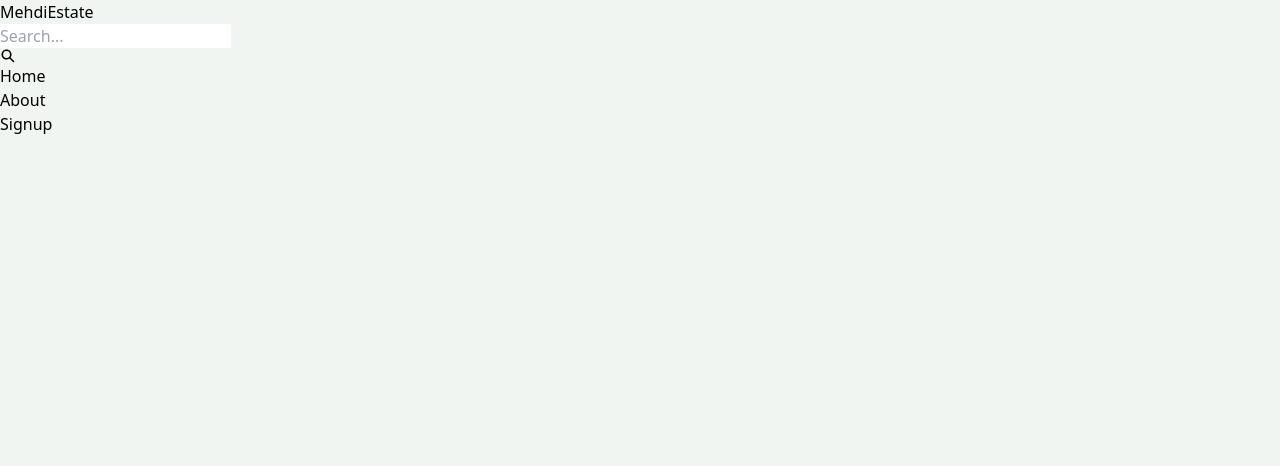
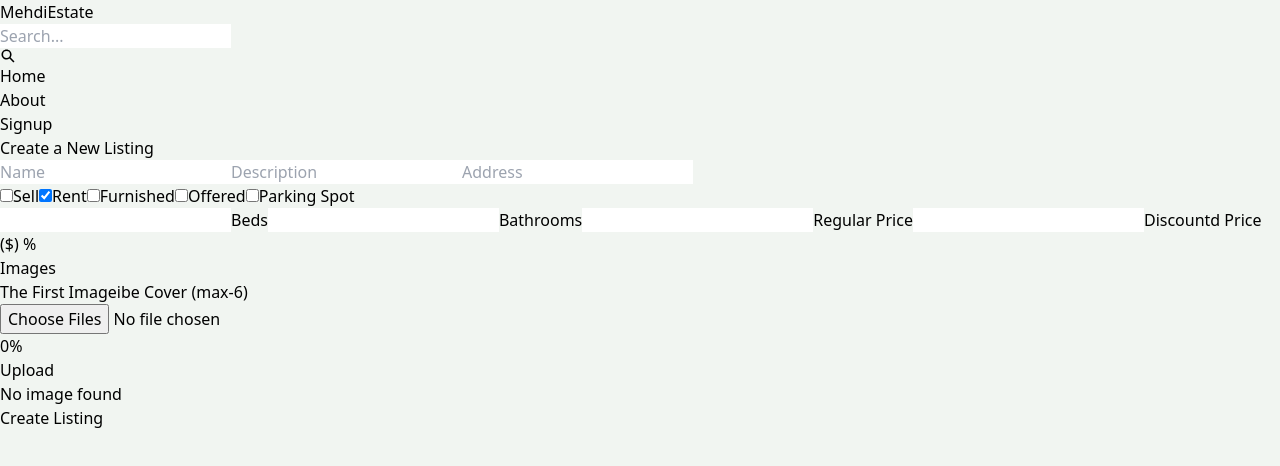
Before and after one commit to mehdi621-git/Real-Estate-Project, a React (Vite) app in the folder client/: page /newListing/1 in a window 1280 px wide. Shown: the top 466 px of the page. Built offline with nearby package versions, Linux system fonts and the light colour scheme.

Commit message:
Till Backend of Updation Completed

```diff
--- a/client/src/App.jsx
+++ b/client/src/App.jsx
@@ -27,7 +27,7 @@ function App() {
   <Route path='/profile' element={<Profile></Profile>}></Route>
 </Route>
   <Route path='/about' element={<About></About>}></Route>
-  <Route path='/newListing' element={<Listing></Listing>}></Route>
+  <Route path='/newListing/:id' element={<Listing></Listing>}></Route>
 
 
 
--- /dev/null
+++ b/client/src/Components/Block.jsx
@@ -0,0 +1,21 @@
+import React from 'react'
+import Button from './Button'
+import { Link } from 'react-router-dom'
+
+const Block = ({list,linkto,editButton,deleteButton , editButtonLink}) => {
+  return (
+    <div className='flex justify-between p-2 border'>
+
+        <Link to = {linkto} className='flex items-center gap-2'>
+        <img src={list.imageUrls[0]} alt=""  className='w-14 h-9 '/>
+        <p className='font-semibold text-sm'>{list.name}</p>
+        </Link>
+        <div className='flex flex-col border p-2'>
+          <Link to={editButtonLink}>   <Button text={'Edit'} type={'button'} styles={'text-green-600'} onclick={editButton}></Button></Link>
+           <Button text={'Delete'} type={'button'} styles={'text-red-600'} onclick={deleteButton}></Button>
+        </div>
+    </div>
+  )
+}
+
+export default Block
--- a/client/src/pages/Listing.jsx
+++ b/client/src/pages/Listing.jsx
@@ -3,6 +3,7 @@ import Input from "../Components/Input";
 import Button from "../Components/Button";
 import axios from "axios";
 import { useSelector } from "react-redux";
+import {  useNavigate } from "react-router-dom";
 
 const Listing = () => {
   const { user } = useSelector((state) => state.user);
@@ -11,6 +12,7 @@ const Listing = () => {
   const [imageUrl, setimageUrl] = useState([]);
   const [formerror,setformerror]=useState('');
   const [formloading,setformloading] =useState(false)
+
   const [formdata, setformdata] = useState({
     imageUrls: [],
     name: "",
@@ -27,6 +29,7 @@ const Listing = () => {
   });
   const [error, seterror] = useState("");
   const [loading, setloading] = useState(false);
+  const navigate = useNavigate()
   console.log(typeof images);
 
   const handleUploadImages = () => {
@@ -108,6 +111,7 @@ const Listing = () => {
   })
   console.log(res.data)
   setformloading(false)
+  navigate(`/newListing/${res.data._id}`)
     } catch (error) {
           setformerror(error)
     }
@@ -122,29 +126,29 @@ const Listing = () => {
         {/* Left Section */}
         <div className="flex-1 flex flex-col gap-4">
           <Input type={'text'} max={65} min={10} req={true} plc="Name" id={"name"} onchange={handleformData} value={formdata.name}/>
-          <Input type={'text'} plc="Description" id={"description"} onchange={handleformData} value={formdata.description}/>
-          <Input plc="Address" id={"address"} onchange={handleformData} value={formdata.address}/>
+          <Input type={'text'} plc="Description" req={true} id={"description"} onchange={handleformData} value={formdata.description}/>
+          <Input plc="Address" id={"address"} req={true} onchange={handleformData} value={formdata.address}/>
 
           <div className="flex flex-row gap-3 ">
             <label className="flex flex-row items-center">
-              <Input type="checkbox" id={"sell"} onchange={handleformData} chk={formdata.type === 'sell'}/>
+              <Input type="checkbox" id={"sell"} req={true} onchange={handleformData} chk={formdata.type === 'sell'}/>
               <span>Sell</span>
             </label>
             <label className="flex flex-row items-center">
-              <Input type="checkbox" id={"rent"} onchange={handleformData} chk={formdata.type === 'rent'}/>
+              <Input type="checkbox" id={"rent"} req={true} onchange={handleformData} chk={formdata.type === 'rent'}/>
               <span>Rent</span>
             </label>
 
             <label className="flex flex-row items-center">
-              <Input type="checkbox" id={"furnished"} onchange={handleformData} chk={formdata.furnished} />
+              <Input type="checkbox" id={"furnished"} req={true} onchange={handleformData} chk={formdata.furnished} />
               <span>Furnished</span>
             </label>
             <label className="flex flex-row items-center">
-              <Input type="checkbox" id={"offer"} onchange={handleformData} chk={formdata.offer}/>
+              <Input type="checkbox" id={"offer"} req={true} onchange={handleformData} chk={formdata.offer}/>
               <span>Offered</span>
             </label>
             <label className="flex flex-row items-center">
-              <Input type="checkbox" styles={"w-fit"} id={"parking"} onchange={handleformData} chk={formdata.parking}/>
+              <Input type="checkbox" styles={"w-fit"} id={"parking"}  req={true} onchange={handleformData} chk={formdata.parking}/>
               <span className=" w-full">Parking Spot</span>
             </label>
           </div>
@@ -152,19 +156,19 @@ const Listing = () => {
           {/* Number Inputs (Beds/Baths) */}
           <div className="flex flex-row gap-3  ">
             <label className="flex flex-row items-center">
-              <Input type="number" min={'1'}  id={"bedrooms"} onchange={handleformData} value={formdata.bedrooms}/>
+              <Input type="number" min={'1'}  id={"bedrooms"} req={true} onchange={handleformData} value={formdata.bedrooms}/>
               <span>Beds</span>
             </label>
             <label className="flex flex-row items-center">
-              <Input type="number" id={"bathrooms"} value={formdata.bathrooms} onchange={handleformData}/>
+              <Input type="number" id={"bathrooms"} req={true} value={formdata.bathrooms} onchange={handleformData}/>
               <span>Bathrooms</span>
             </label>
             <label className="flex flex-row items-center ">
-              <Input type="number" id={"regularprice"} value={formdata.regularprice} onchange={handleformData}/>
+              <Input type="number" id={"regularprice"} req={true} value={formdata.regularprice} onchange={handleformData}/>
               <span>Regular Price</span>
             </label>
             <label className="flex flex-row  items-center">
-              <Input type="number" id={"offerprice"} value={formdata.discountprice} onchange={handleformData}/>
+              <Input type="number" id={"offerprice"} req={true} value={formdata.discountprice} onchange={handleformData}/>
               <span>Discountd Price ($) %</span>
             </label>
           </div>
@@ -186,7 +190,7 @@ const Listing = () => {
               <p className="text-green-500 font-bold ">{imgUploaded}% </p>
             </div>
             <Button
-              disabled={loading ? true : false}
+              disabled={loading }
               type={"button"}
               onclick={handleUploadImages}
               styles={" p-2 bg-gray-600 text-white disabled:text-gray-85 rounded-md"}
@@ -205,7 +209,8 @@ const Listing = () => {
               ? error
               : "No image found"}
           </div>
-          <Button disabled={formloading ? true : false}
+ <Button disabled={formloading || imageUrl.length === 0}
+
             styles={"p-2 bg-gray-600 text-white disabled:opacity-85 w-full block rounded-md"}
             text={formloading ? "CreateingListing" : "Create Listing"}
           ></Button>
--- a/client/src/pages/Profile.jsx
+++ b/client/src/pages/Profile.jsx
@@ -17,6 +17,7 @@ import {
 } from "../redux/user/userSlice";
 import { Link, useNavigate } from "react-router-dom";
 import Input from "../Components/Input";
+import Block from "../Components/Block";
 
 const Profile = () => {
   const { user, error, loading } = useSelector((state) => state.user);
@@ -24,7 +25,9 @@ const Profile = () => {
   const [tempdata, settempdata] = useState({});
   const dispatch = useDispatch();
   const navigate = useNavigate();
+  const [deleteListerror ,setdeleteListerror] = useState(null)
   const refImg = useRef();
+  const [userListings,setuserListings] =useState([])
   const handleImageUpload = async () => {
     const formdata = new FormData();
     const file = refImg.current.files[0];
@@ -127,8 +130,32 @@ const Profile = () => {
       console.log(error);
     }
   };
+  const handleShowListing =async ()=>{
+         try {
+           const res = await axios.get(`/server/listing/fetch/${user._id}`)
+           console.log(res.data)
+           setuserListings(res.data)
+         } catch (error) {
+
+         }
+  }
+  const handleDeleteListing =async (listId)=>{
+    console.log(listId)
+              try {
+                   const res = await axios.delete(`/server/listing/delete/${listId}`)
+                   console.log(res)
+                   if(res.status ==200){
+                    setuserListings((prev)=>prev.filter((item)=> item._id != listId))
+                    setdeleteListerror(null)
+                    return
+                   }
+                   setdeleteListerror(res.data.message)
+              } catch (error) {
+                 setdeleteListerror(error.message)
+              }
+  }
   return (
-    <div className="max-w-lg mx-auto">
+    <div className="max-w-lg mx-auto mb-5">
       <h1 className="text-center my-7">Profile</h1>
       <form
         action=""
@@ -187,7 +214,7 @@ const Profile = () => {
       {error && <p>{error.message}</p>}
 
       <Link
-        to={"/newListing"}
+        to={`/newListing/${user._id}`}
         className="bg-green-500 hover:opacity-95 text-center rounded-md p-2 w-full block my-1"
       >
         Create New Listing
@@ -207,10 +234,18 @@ const Profile = () => {
           Sign out
         </span>
       </div>
-      <p className="text-green-700 text-center font-semibold mt-7 hover:cursor-pointer">
-        See all Listing
-      </p>
+
+      <Button onclick = {handleShowListing} styles="text-green-500 text-center font-semibold mt-7 w-full block mx-auto hover:cursor-pointer" text={"See All Listings"}>
+
+      </Button>
+    {userListings.length !=0 ? <p className="font-bold my-1 text-center">Your Listings</p> : ""}
+    {deleteListerror != null ? <p>{deleteListerror}</p> : " "}
+     {userListings?.map((item) => (
+ <Block list = {item} editButton={()=>handleEditListing(item._id)} deleteButton={()=>handleDeleteListing(item._id)} editButtonLink={`/newListing/${item._id}`} linkto={`/listing/${user._id}`}></Block>
+))}
+
     </div>
+
   );
 };
 
```
Also changed, not shown: 2 other files (tests, documents, lock files or other folders).
